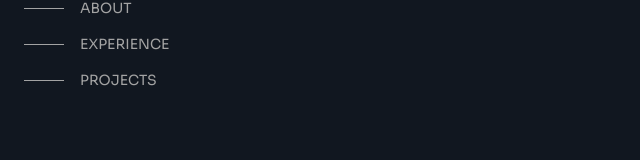
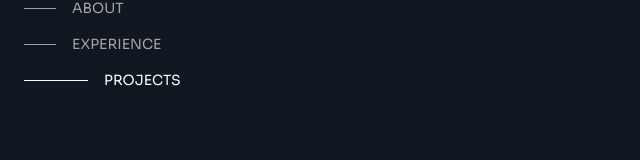
Before and after one commit to ryanadiputraa/ryanadiputra.my.id, a Next.js app: page / in a window 1280 px wide. Shown: the part 324-484 px from the top of the page, without its empty margins (0-640 px from the left). Built offline with nearby package versions, Linux system fonts and the light colour scheme.

Commit message:
feat(layout): add framer motion useScroll for tracking active nav

```diff
--- a/package.json
+++ b/package.json
@@ -15,6 +15,7 @@
     "autoprefixer": "10.4.19",
     "eslint": "8.57.0",
     "eslint-config-next": "14.2.5",
+    "framer-motion": "^11.3.21",
     "next": "14.2.5",
     "postcss": "8.4.39",
     "react": "18.3.1",
--- a/src/app/components/nav.tsx
+++ b/src/app/components/nav.tsx
@@ -1,14 +1,39 @@
+import { useScroll } from "framer-motion";
 import Link from "next/link";
-import { useParams } from "next/navigation";
-import { useEffect, useState } from "react";
+import { MutableRefObject, useState } from "react";
 
-export function Nav(): React.ReactNode {
-    const [hash, setHash] = useState("");
-    const params = useParams();
+interface Props {
+    aboutRef: MutableRefObject<any>;
+    experienceRef: MutableRefObject<any>;
+    projectsRef: MutableRefObject<any>;
+}
 
-    useEffect(() => {
-        setHash(window.location.hash.substring(1));
-    }, [params]);
+export function Nav({ aboutRef, experienceRef, projectsRef }: Props): React.ReactNode {
+    const [active, setActive] = useState("about");
+    const { scrollYProgress: aboutScroll } = useScroll({
+        target: aboutRef,
+        offset: ["start end", "end start"],
+        layoutEffect: false
+    });
+    const { scrollYProgress: experienceScroll } = useScroll({
+        target: experienceRef,
+        offset: ["start end", "end start"],
+        layoutEffect: false
+    });
+    const { scrollYProgress: projectsScroll } = useScroll({
+        target: projectsRef,
+        offset: ["start end", "end start"],
+        layoutEffect: false
+    });
+
+    const updateNavState = (pos: number, nav: string) => {
+        if (active === nav || pos < 0.25) return;
+        setActive(nav);
+    };
+
+    aboutScroll.on("change", pos => updateNavState(pos, "about"));
+    experienceScroll.on("change", pos => updateNavState(pos, "experience"));
+    projectsScroll.on("change", pos => updateNavState(pos, "projects"));
 
     return (
         <nav className="hidden lg:inline-block mt-20">
@@ -16,10 +41,10 @@ export function Nav(): React.ReactNode {
                 <li>
                     <Link href={"#about"} className="group flex items-center gap-4">
                         <div
-                            className={`${hash === "about" ? "w-16" : "w-10"} h-px group-hover:w-16 transition-all bg-neutral-400 group-hover:bg-neutral-50`}
+                            className={`${active === "about" ? "w-16 bg-neutral-50" : "w-8"} h-px group-hover:w-16 transition-all bg-neutral-400 group-hover:bg-neutral-50`}
                         ></div>
                         <span
-                            className={`${hash === "about" ? "text-neutral-50" : ""} group-hover:text-neutral-50 font-normal text-sm`}
+                            className={`${active === "about" ? "text-neutral-50" : ""} group-hover:text-neutral-50 font-normal text-sm`}
                         >
                             ABOUT
                         </span>
@@ -28,10 +53,10 @@ export function Nav(): React.ReactNode {
                 <li>
                     <Link href={"#experience"} className="group flex items-center gap-4">
                         <div
-                            className={`${hash === "experience" ? "w-16" : "w-10"} h-px group-hover:w-16 transition-all bg-neutral-400 group-hover:bg-neutral-50`}
+                            className={`${active === "experience" ? "w-16 bg-neutral-50" : "w-8"} h-px group-hover:w-16 transition-all bg-neutral-400 group-hover:bg-neutral-50`}
                         ></div>
                         <span
-                            className={`${hash === "experience" ? "text-neutral-50" : ""} group-hover:text-neutral-50 font-normal text-sm`}
+                            className={`${active === "experience" ? "text-neutral-50" : ""} group-hover:text-neutral-50 font-normal text-sm`}
                         >
                             EXPERIENCE
                         </span>
@@ -40,10 +65,10 @@ export function Nav(): React.ReactNode {
                 <li>
                     <Link href={"#projects"} className="group flex items-center gap-4">
                         <div
-                            className={`${hash === "projects" ? "w-16" : "w-10"} h-px group-hover:w-16 transition-all bg-neutral-400 group-hover:bg-neutral-50`}
+                            className={`${active === "projects" ? "w-16 bg-neutral-50" : "w-8"} h-px group-hover:w-16 transition-all bg-neutral-400 group-hover:bg-neutral-50`}
                         ></div>
                         <span
-                            className={`${hash === "projects" ? "text-neutral-50" : ""} group-hover:text-neutral-50 font-normal text-sm`}
+                            className={`${active === "projects" ? "text-neutral-50" : ""} group-hover:text-neutral-50 font-normal text-sm`}
                         >
                             PROJECTS
                         </span>
--- a/src/app/page.tsx
+++ b/src/app/page.tsx
@@ -1,5 +1,6 @@
 "use client";
 
+import { useRef } from "react";
 import { FaGithub, FaLinkedin, FaXTwitter } from "react-icons/fa6";
 
 import { EMAIL, GITHUB_URL, LINKEDIN_URL, START_YEAR, X_URL } from "@/constants";
@@ -12,6 +13,10 @@ const now = new Date().getFullYear();
 const exp = now - START_YEAR;
 
 export default function Home(): React.ReactNode {
+    const aboutRef = useRef(null);
+    const experienceRef = useRef(null);
+    const projectsRef = useRef(null);
+
     return (
         <div className="flex flex-col lg:flex-row lg:items-start gap-16 lg:gap-4 py-8 lg:py-0 px-6 min-h-screen">
             <header className="lg:h-screen lg:w-2/5 flex lg:sticky lg:top-0 flex-col justify-between lg:py-20">
@@ -23,7 +28,11 @@ export default function Home(): React.ReactNode {
                     <ExternalLink href={`mailto:${EMAIL}`} className="mt-4">
                         <Button>Contact Me</Button>
                     </ExternalLink>
-                    <Nav />
+                    <Nav
+                        aboutRef={aboutRef}
+                        experienceRef={experienceRef}
+                        projectsRef={projectsRef}
+                    />
                 </div>
                 <ul className="mt-8 lg:mt-0 flex gap-4">
                     <a href={GITHUB_URL} target="_blank" className="group">
@@ -38,13 +47,21 @@ export default function Home(): React.ReactNode {
                 </ul>
             </header>
             <main className="lg:w-3/5">
-                <section id="about" className="h-[150vh] lg:pt-20">
+                <section ref={aboutRef} id="about" className="h-[150vh] lg:pt-20">
                     About
                 </section>
-                <section id="experience" className="h-[150vh] mt-12 lg:mt-0 lg:pt-20">
+                <section
+                    ref={experienceRef}
+                    id="experience"
+                    className="h-[150vh] mt-12 lg:mt-0 lg:pt-20"
+                >
                     Experience
                 </section>
-                <section id="projects" className="h-[150vh] mt-12 lg:mt-0 lg:pt-20">
+                <section
+                    ref={projectsRef}
+                    id="projects"
+                    className="h-[150vh] mt-12 lg:mt-0 lg:pt-20"
+                >
                     Projects
                 </section>
             </main>
```
Also changed, not shown: 1 other file (tests, documents, lock files or other folders).
